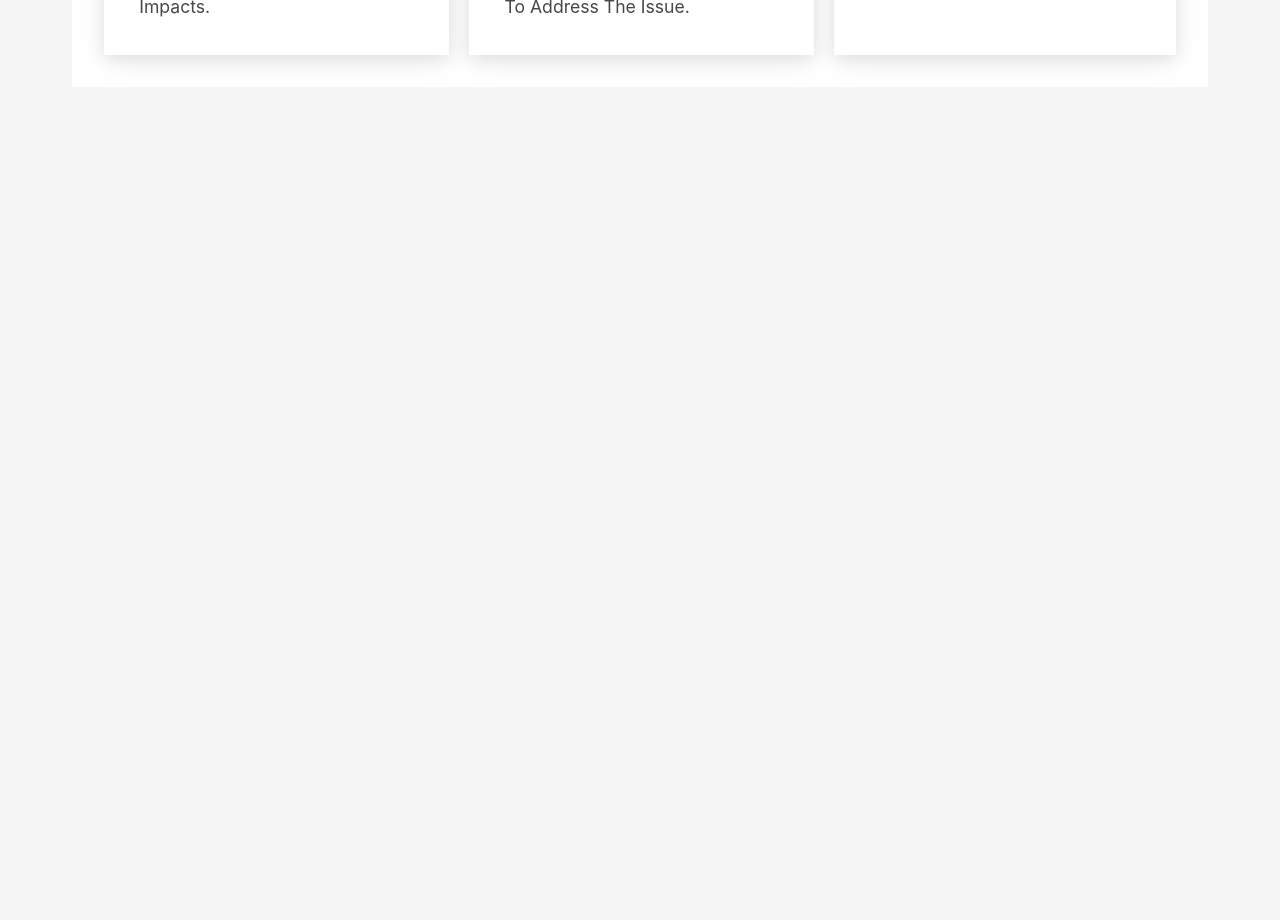
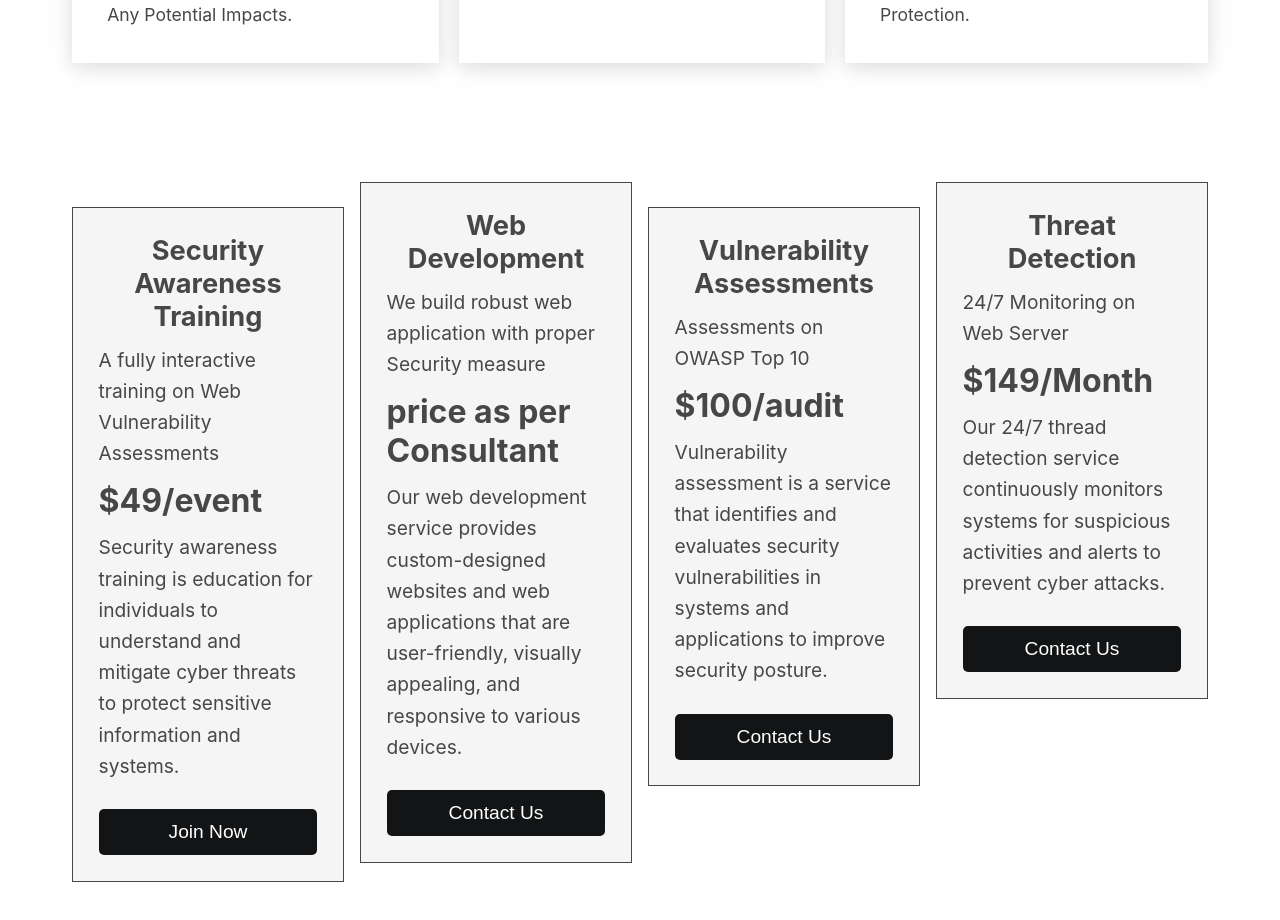
Before and after one commit to mnamesujit/Safe-Your-Web-Clone, a React (Vite) app: page / in a window 1280 px wide. Shown: the part 5500-6420 px from the top of the page. Before the commit the page ends 5587 px from the top, so only its background shows below. Built offline with nearby package versions, Linux system fonts and the light colour scheme.

Commit message:
our-plans page work done

```diff
--- a/src/App.scss
+++ b/src/App.scss
@@ -10,3 +10,4 @@
 @import "./style/ico-support-page";
 @import "./style/company-info";
 @import "./style/faq-page";
+@import "./style/our-plans-page";
--- a/src/components/Main/MainPage.tsx
+++ b/src/components/Main/MainPage.tsx
@@ -2,6 +2,7 @@ import About from "../About/About"
 import CompanyInfo from "../CompanyInfo/CompanyInfo"
 import FAQ from "../FAQ/FAQ"
 import IconSupportPage from "../IcoSupportPage/IconSupportPage"
+import OurPlans from "../OurPlans/OurPlans"
 import Services from "../Services/Services"
 import Stats from "../Stats/Stats"
 import Support from "../Support/Support"
@@ -19,6 +20,7 @@ const MainPage = () => {
       <IconSupportPage />
       <CompanyInfo />
       <FAQ />
+      <OurPlans />
       </>
   )
 }
--- /dev/null
+++ b/src/components/OurPlans/Card.tsx
@@ -0,0 +1,21 @@
+interface Props{
+    title: string,
+    description: string,
+    pricing: string,
+    details: string,
+    button?: string
+}
+
+const Card: React.FC<Props> = ({title, description, pricing, details, button= "Contact Us"}) => {
+  return (
+    <div className="container">
+      <h1 className="title">{title}</h1>
+      <p className="description">{description}</p>
+      <h1 className="pricing">{pricing}</h1>
+      <p className="details">{details}</p>
+      <button>{button}</button>
+    </div>
+  )
+}
+
+export default Card
--- /dev/null
+++ b/src/components/OurPlans/OurPlans.tsx
@@ -0,0 +1,15 @@
+import { plans } from "../../constants/data"
+import Card from "./Card"
+
+
+const OurPlans = () => {
+  return (
+    <div id="our-plans">
+      {
+        plans.map((data, key) => <Card key={key} {...data} />)
+      }
+    </div>
+  )
+}
+
+export default OurPlans
--- a/src/constants/data.ts
+++ b/src/constants/data.ts
@@ -99,5 +99,33 @@ const faqData = [
     },
 ]
 
+const plans = [
+    {
+        title: "Security Awareness Training",
+        description: "A fully interactive training on Web Vulnerability Assessments",
+        pricing: "$49/event",
+        details: "Security awareness training is education for individuals to understand and mitigate cyber threats to protect sensitive information and systems.",
+        button: "Join Now   "
+    },
+    {
+        title: "Web Development",
+        description: "We build robust web application with proper Security measure",
+        pricing: "price as per Consultant",
+        details: "Our web development service provides custom-designed websites and web applications that are user-friendly, visually appealing, and responsive to various devices."
+    },
+    {
+        title: "Vulnerability Assessments",
+        description: "Assessments on OWASP Top 10",
+        pricing: "$100/audit",
+        details: "Vulnerability assessment is a service that identifies and evaluates security vulnerabilities in systems and applications to improve security posture."
+    },
+    {
+        title: "Threat Detection",
+        description: "24/7 Monitoring on Web Server",
+        pricing: "$149/Month",
+        details: "Our 24/7 thread detection service continuously monitors systems for suspicious activities and alerts to prevent cyber attacks."
+    },
+]
+
 export default services;
-export { about, support,  stats, faqData };
+export { about, support,  stats, faqData, plans };
--- a/src/style/_faq-page.scss
+++ b/src/style/_faq-page.scss
@@ -1,6 +1,6 @@
 #faq-page {
-  margin: auto 4.5rem;
-  padding: 2em;
+  margin: auto;
+  padding: 4.5rem;
   color: $main-dark-1;
   background-color: $main-1;
   > .head {
--- /dev/null
+++ b/src/style/_our-plans-page.scss
@@ -0,0 +1,42 @@
+#our-plans{
+    display: flex;
+    gap: 1rem;
+    justify-content: center;
+    margin: auto;
+    padding: 4.5em;
+    background-color: $main-1;
+
+
+    >.container{
+        margin: 0 auto;
+        border: 1px solid $main-dark-1;
+        padding: 1.6rem;
+        color: $main-dark-1;
+        width: 275px;
+        height: fit-content;
+        background-color: $main-0;
+        >.title{
+            font-size: 1.7rem;
+            text-align: center;
+        }
+        >.description, .details{
+            margin: 12px 0;
+            font-size: 1.2rem;
+            line-height: 1.95rem;
+        }
+        >button{
+            color: $main-1;
+            background-color: $main-10;
+            width: 100%;
+            padding: 12px 0;
+            font-size: 1.2rem;
+            border: none;
+            border-radius: 5px;
+            margin-top: 15px;
+        }
+        &:nth-child(even){
+            position: relative;
+            top: -25px;
+        }
+    }
+}
```
